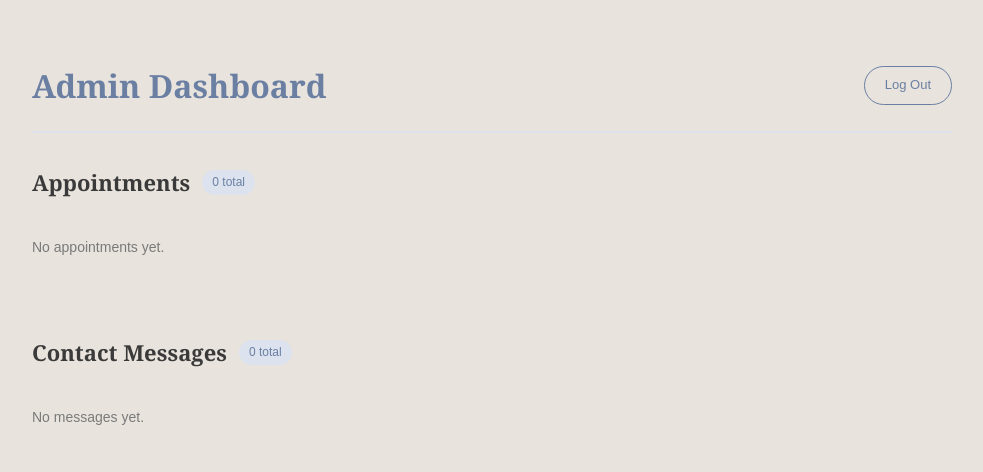
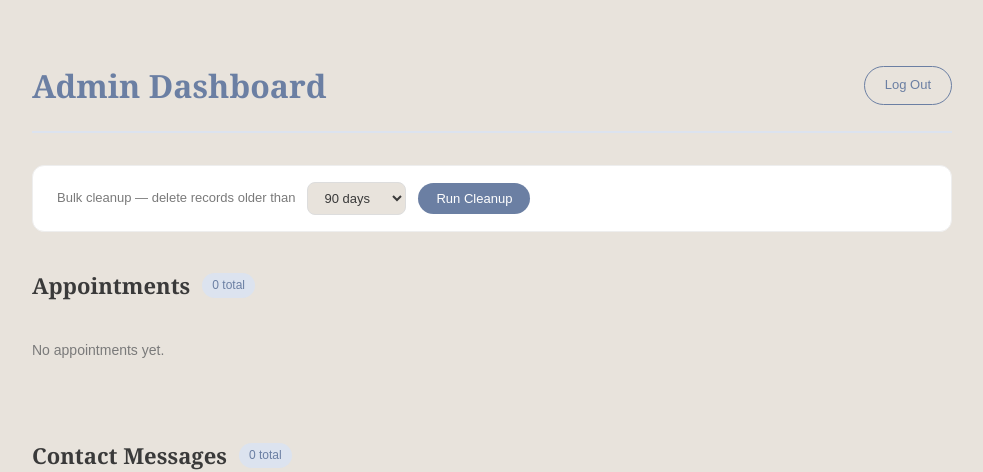
Before and after one commit to anthole95/pretty-nail-spa, a Flask app: page /admin in a window 1280 px wide. Shown: the part 79-551 px from the top of the page, without its empty margins (148-1131 px from the left). Run offline with Flask 3, Linux system fonts and the light colour scheme; the visitor is signed in with stand-in values (Sample User, id 1); data that the repository does not hold is empty.

Commit message:
Add admin delete buttons and bulk cleanup

```diff
--- a/app.py
+++ b/app.py
@@ -329,6 +329,48 @@ def admin_logout():
     flash('You have been logged out.')
     return redirect(url_for('admin_login'))
 
+@app.route('/admin/delete/appointment/<int:id>')
+@admin_required
+def delete_appointment(id):
+    appt = Appointment.query.get_or_404(id)
+    db.session.delete(appt)
+    db.session.commit()
+    flash(f'Appointment for {appt.name} deleted.')
+    return redirect(url_for('admin_dashboard'))
+
+
+@app.route('/admin/delete/message/<int:id>')
+@admin_required
+def delete_message(id):
+    msg = ContactMessage.query.get_or_404(id)
+    db.session.delete(msg)
+    db.session.commit()
+    flash(f'Message from {msg.name} deleted.')
+    return redirect(url_for('admin_dashboard'))
+
+
+@app.route('/admin/cleanup', methods=['POST'])
+@admin_required
+def admin_cleanup():
+    from datetime import timedelta
+    days   = int(request.form.get('days', 30))
+    cutoff = datetime.utcnow() - timedelta(days=days)
+
+    old_appts = Appointment.query.filter(Appointment.created_at < cutoff).all()
+    old_msgs  = ContactMessage.query.filter(ContactMessage.created_at < cutoff).all()
+
+    appt_count = len(old_appts)
+    msg_count  = len(old_msgs)
+
+    for a in old_appts:
+        db.session.delete(a)
+    for m in old_msgs:
+        db.session.delete(m)
+
+    db.session.commit()
+    flash(f'Cleanup complete — {appt_count} appointment(s) and {msg_count} message(s) older than {days} days removed.')
+    return redirect(url_for('admin_dashboard'))
+
 # Create tables on startup
 with app.app_context():
     db.create_all()
--- a/static/css/style.css
+++ b/static/css/style.css
@@ -954,3 +954,71 @@ footer {
     font-size: 14px;
     padding: 20px 0;
 }
+
+/* ── Admin cleanup bar ── */
+.cleanup-bar {
+    background: var(--white);
+    border-radius: 12px;
+    padding: 16px 24px;
+    margin-bottom: 36px;
+    border: 1px solid #eee;
+}
+
+.cleanup-form {
+    display: flex;
+    align-items: center;
+    gap: 12px;
+    flex-wrap: wrap;
+}
+
+.cleanup-label {
+    font-size: 13px;
+    color: var(--gray);
+}
+
+.cleanup-select {
+    padding: 7px 12px;
+    border: 1px solid #ddd;
+    border-radius: 8px;
+    font-size: 13px;
+    background: var(--background);
+    color: var(--dark);
+    cursor: pointer;
+}
+
+.btn-cleanup {
+    background: var(--primary);
+    color: var(--white);
+    border: none;
+    padding: 8px 18px;
+    border-radius: 20px;
+    font-size: 13px;
+    font-weight: 500;
+    cursor: pointer;
+    transition: background 0.2s;
+}
+
+.btn-cleanup:hover {
+    background: var(--primary-dark);
+}
+
+/* ── Admin delete button ── */
+.td-action {
+    white-space: nowrap;
+}
+
+.btn-delete {
+    font-size: 12px;
+    color: #b04040;
+    text-decoration: none;
+    border: 1px solid #e8a0a0;
+    padding: 4px 10px;
+    border-radius: 6px;
+    transition: background 0.2s, color 0.2s;
+    white-space: nowrap;
+}
+
+.btn-delete:hover {
+    background: #b04040;
+    color: var(--white);
+}
--- a/templates/admin_dashboard.html
+++ b/templates/admin_dashboard.html
@@ -7,6 +7,29 @@
   <div class="admin-header">
     <h2>Admin Dashboard</h2>
     <a href="/admin/logout" class="btn-logout">Log Out</a>
+  </div>
+
+  {% with messages = get_flashed_messages() %}
+    {% if messages %}
+      {% for message in messages %}
+        <div class="flash-success">{{ message }}</div>
+      {% endfor %}
+    {% endif %}
+  {% endwith %}
+
+  <!-- ── Bulk cleanup ── -->
+  <div class="cleanup-bar">
+    <form action="/admin/cleanup" method="POST" class="cleanup-form"
+          onsubmit="return confirm('Delete all records older than the selected number of days? This cannot be undone.')">
+      <span class="cleanup-label">Bulk cleanup — delete records older than</span>
+      <select name="days" class="cleanup-select">
+        <option value="30">30 days</option>
+        <option value="60">60 days</option>
+        <option value="90" selected>90 days</option>
+        <option value="180">180 days</option>
+      </select>
+      <button type="submit" class="btn-cleanup">Run Cleanup</button>
+    </form>
   </div>
 
   <!-- ── Appointments ── -->
@@ -32,6 +55,7 @@
               <th>Time</th>
               <th>Technician</th>
               <th>Details</th>
+              <th></th>
             </tr>
           </thead>
           <tbody>
@@ -48,6 +72,11 @@
                 <td class="td-time">{{ appt.time }}</td>
                 <td class="td-tech">{{ appt.technician or '—' }}</td>
                 <td class="td-details">{{ appt.details or '—' }}</td>
+                <td class="td-action">
+                  <a href="/admin/delete/appointment/{{ appt.id }}"
+                     class="btn-delete"
+                     onclick="return confirm('Delete this appointment?')">Delete</a>
+                </td>
               </tr>
             {% endfor %}
           </tbody>
@@ -75,6 +104,7 @@
               <th>Phone</th>
               <th>Email</th>
               <th>Message</th>
+              <th></th>
             </tr>
           </thead>
           <tbody>
@@ -85,6 +115,11 @@
                 <td class="td-phone">{{ msg.phone or '—' }}</td>
                 <td class="td-email">{{ msg.email }}</td>
                 <td class="td-message">{{ msg.message }}</td>
+                <td class="td-action">
+                  <a href="/admin/delete/message/{{ msg.id }}"
+                     class="btn-delete"
+                     onclick="return confirm('Delete this message?')">Delete</a>
+                </td>
               </tr>
             {% endfor %}
           </tbody>
```
